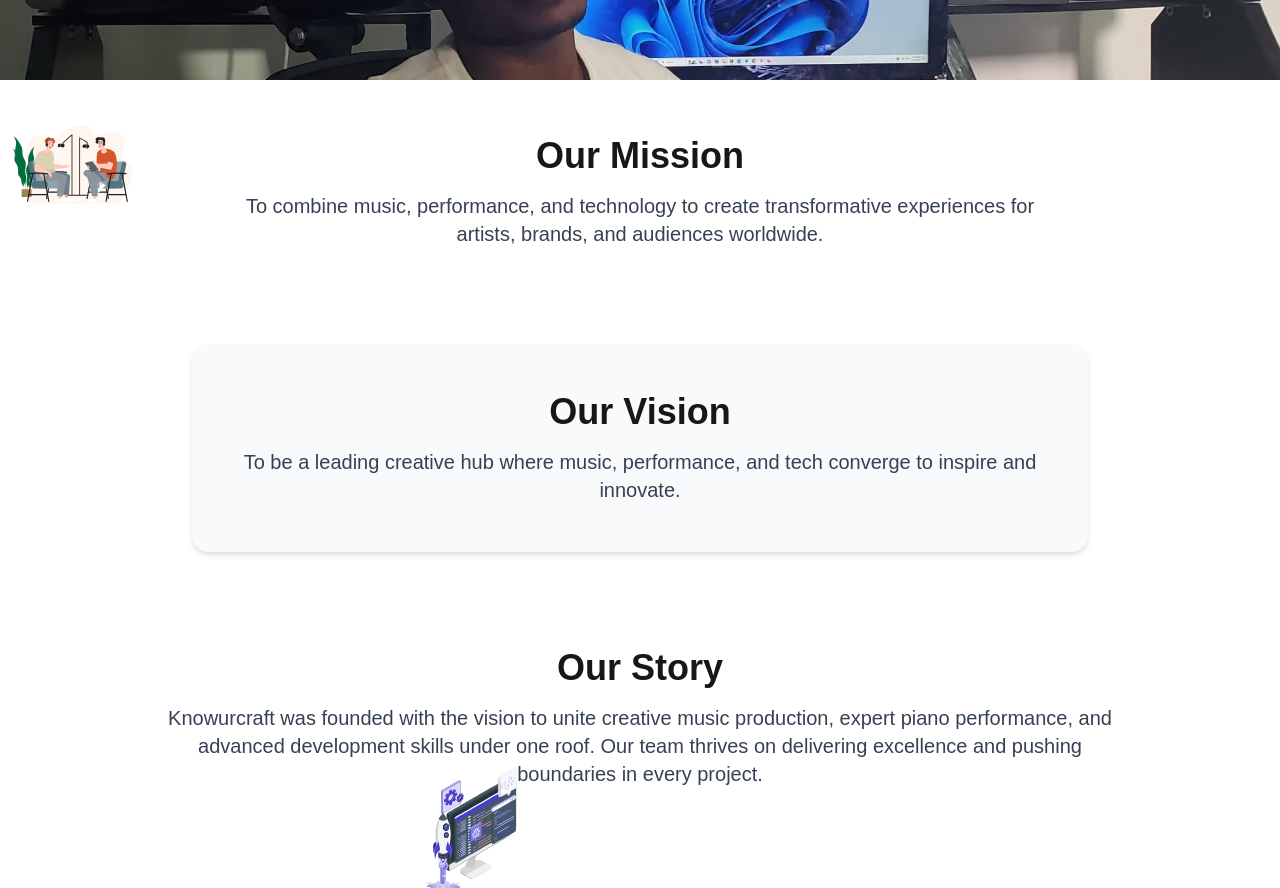
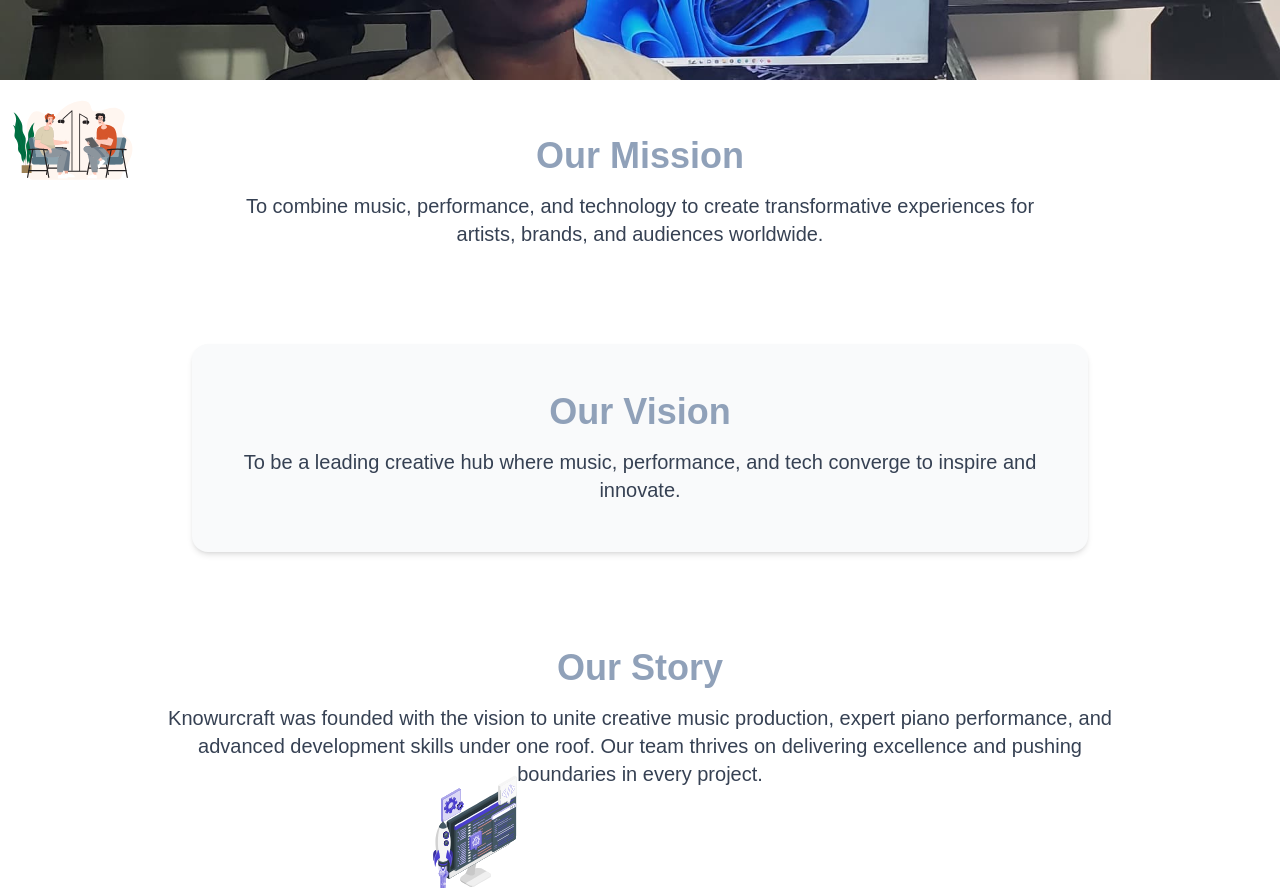
Before and after one commit to Wisdom-Samuel7/KnowUrCraft, a Next.js app: page /about in a window 1280 px wide. Shown: the part 400-1288 px from the top of the page. Built offline with nearby package versions, Linux system fonts and the light colour scheme.

Commit message:
lottie icon and text color

```diff
--- a/app/about/page.tsx
+++ b/app/about/page.tsx
@@ -35,7 +35,7 @@ export default function AboutPage() {
       {/* Floating Lotties */}
       <motion.div
         style={{ x: -mouse.x * 50, y: -mouse.y * 50 }}
-        className="absolute top-130 left-2 w-32"
+        className="absolute top-124 left-2 w-32"
       >
         <Lottie animationData={musicAnim} loop autoplay />
       </motion.div>
@@ -49,7 +49,7 @@ export default function AboutPage() {
 
       <motion.div
         style={{ x: -mouse.x * 30, y: mouse.y * 40 }}
-        className="absolute bottom-10 left-1/3 w-24"
+        className="absolute bottom-8 left-1/3 w-24"
       >
         <Lottie animationData={devAnim} loop autoplay />
       </motion.div>
@@ -84,7 +84,7 @@ export default function AboutPage() {
       {/* Mission Section */}
       <SectionReveal>
         <section className="max-w-4xl mx-auto px-6 py-12 text-center">
-          <h2 className="text-3xl md:text-4xl font-bold mb-4">
+          <h2 className="text-3xl md:text-4xl font-bold mb-4 text-slate-400">
             Our Mission
           </h2>
           <p className="text-gray-700 text-lg md:text-xl">
@@ -96,7 +96,7 @@ export default function AboutPage() {
       {/* Vision Section */}
       <SectionReveal>
         <section className="max-w-4xl mx-auto px-6 py-12 text-center bg-gray-50 rounded-2xl shadow-md my-12">
-          <h2 className="text-3xl md:text-4xl font-bold mb-4">
+          <h2 className="text-3xl md:text-4xl font-bold mb-4 text-slate-400">
             Our Vision
           </h2>
           <p className="text-gray-700 text-lg md:text-xl">
@@ -108,7 +108,7 @@ export default function AboutPage() {
       {/* Story Section */}
       <SectionReveal>
         <section className="max-w-5xl mx-auto px-6 py-12 text-center">
-          <h2 className="text-3xl md:text-4xl font-bold mb-4">
+          <h2 className="text-3xl md:text-4xl font-bold mb-4 text-slate-400">
             Our Story
           </h2>
           <p className="text-gray-700 text-lg md:text-xl">
```
